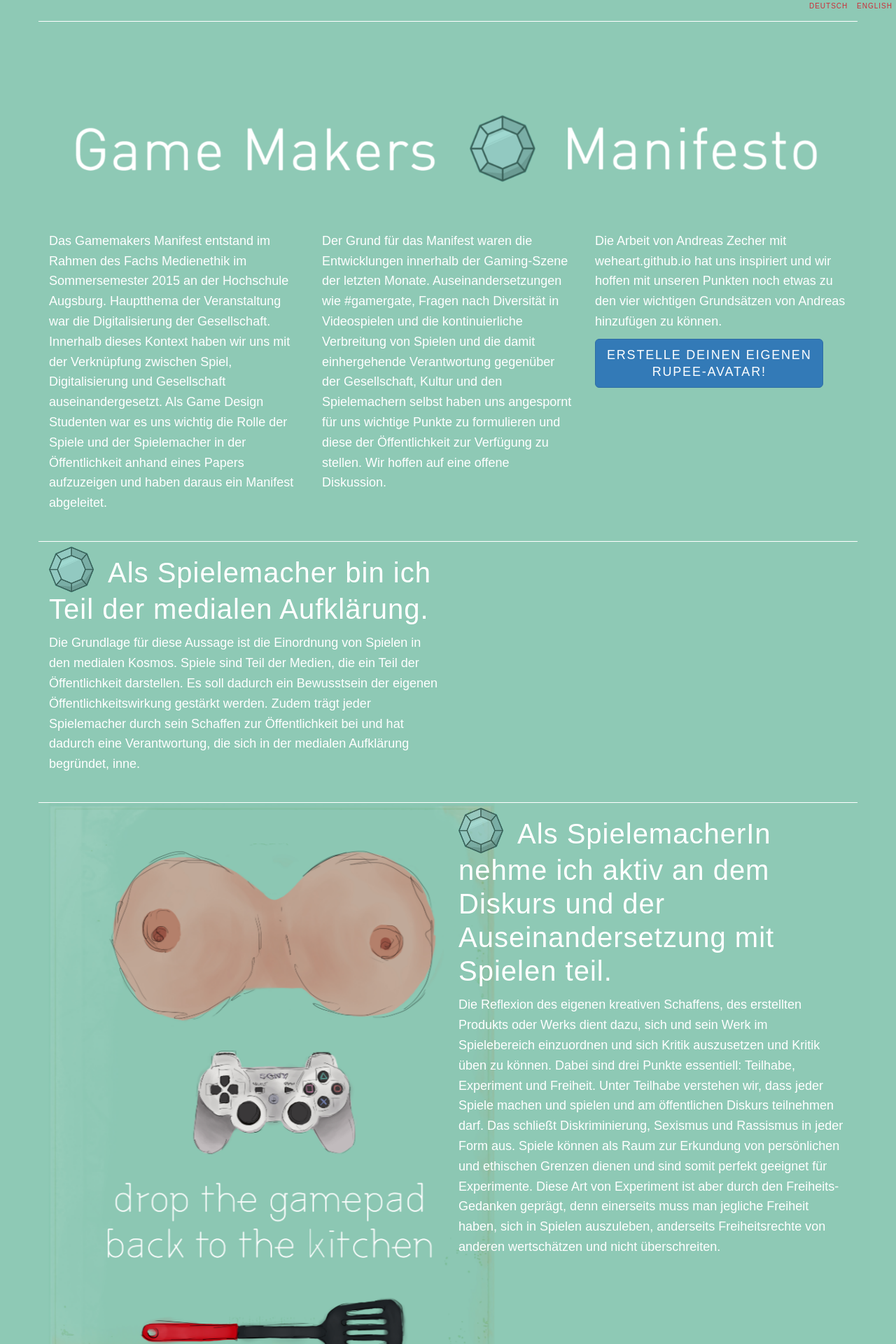
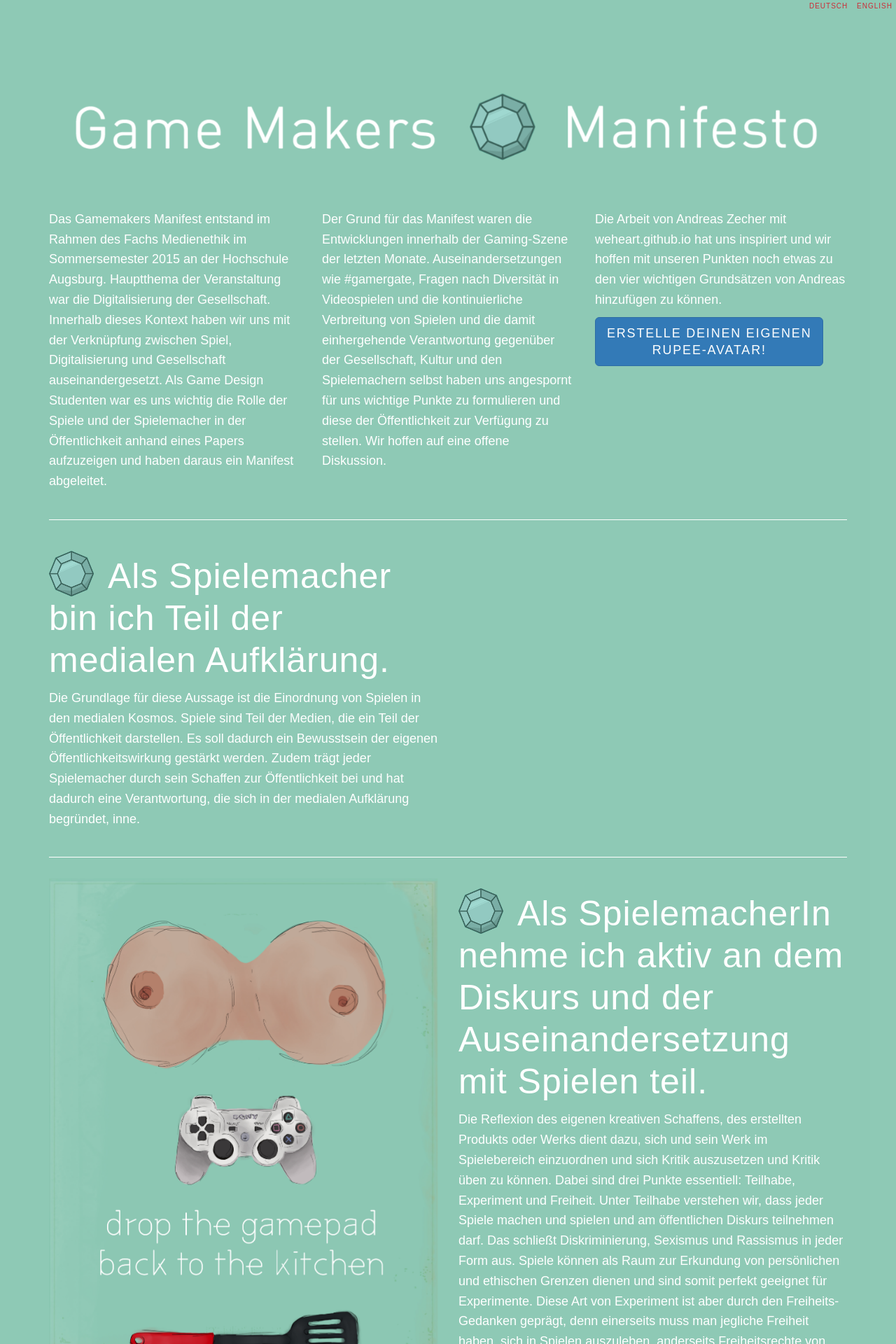
Before and after one commit to gamemakersmanifesto/gamemakersmanifesto.github.io, a Jekyll site: the page built from index.html, in a window 1280 px wide. Shown: the top 1920 px of the page at 70% size. Built offline with Jekyll 4.4.1, drawn with Linux system fonts in a browser that asks for light colours; nearby versions of some CDN libraries; some web fonts are replaced.

Commit message:
REFURBISH: Structure + Css

```diff
--- a/_layouts/manifest.html
+++ b/_layouts/manifest.html
@@ -8,7 +8,7 @@ layout: default
             <section>
                 <div class="col-md-12">
                 <div class="vertical-center gmm-logo">
-                    <img src="img/Logo.png" class="img-responsive ">
+                    <img src="img/Logo.png" class="img-responsive">
                     <!--<h1>Game Makers Manifesto</h1>-->
 
                 </div>
@@ -28,6 +28,8 @@ layout: default
             </section>
         </div>
 
+        <div class="separator"></div>
+
         <div class="row">
             <section>
                 <div class="vertical-center">
@@ -42,12 +44,13 @@ layout: default
             </section>
         </div>
 
+        <div class="separator"></div>
 
         <div class="row">
             <section>
                 <div class="vertical-center">
                     <div class="col-md-6">
-                        <img src="img/poster_web/GameMakersManifesto_poster_boobs.png">
+                        <img src="img/poster_web/GameMakersManifesto_poster_boobs.png" class="img-responsive"  alt="Game Makers Manifesto Poster Boobs">
                         <!--
                         <div class="vertical-center">
                             <img src="img/boobs.png" class="img-responsive">
@@ -69,6 +72,8 @@ layout: default
             </section>
         </div>
 
+        <div class="separator"></div>
+
         <div class="row">
             <section>
                 <div class="vertical-center">
@@ -77,7 +82,7 @@ layout: default
                         <p>Neben dem eigentlich Produkt “Spiel” ist die Kultur darum extrem wichtig, denn hier treffen Spielemacher und Spieler, sowie die Öffentlichkeit aufeinander. Dementsprechend muss hier miteinander kommuniziert und gehandelt werden. Als Grundlage für eine akzeptable soziale Interaktion gelten ethische, moralische sowie menschliche Werte. Bei Ausschreitungen sollte man durch moderierende Eingriffe die Community sowie Diskurse steuern. Die laute Stimme von Wenigen darf nicht die Menge zum Schweigen bringen.</p>
                     </div>
                     <div class="col-md-6">
-                        <img src="img/poster_web/GameMakersManifesto_poster_sarkeesian.png">
+                        <img src="img/poster_web/GameMakersManifesto_poster_sarkeesian.png" class="img-responsive"  alt="Game Makers Manifesto Poster Sarkeesian">
                         <!--
                         <div class="vertical-center">
                             <img src="img/face.png" class="img-responsive">
@@ -94,11 +99,13 @@ layout: default
             </section>
         </div>
 
+        <div class="separator"></div>
+
         <div class="row">
             <section>
                 <div class="vertical-center">
                     <div class="col-md-6">
-                        <img src="img/poster_web/GameMakersManifesto_poster_gamer.png">
+                        <img src="img/poster_web/GameMakersManifesto_poster_gamer.png" class="img-responsive" alt="Game Makers Manifesto Poster Gamer">
                         <!--
                         <div class="vertical-center">
                             <img src="img/whocares_text.png" class="img-responsive">
--- a/css/main.css
+++ b/css/main.css
@@ -74,10 +74,13 @@ img {
     padding-top:120px;
     padding-bottom:60px;
 }
-.row {
+.separator {
+    display: block;
+    width: 100%;
+    height:1px;
+    background:#fff;
     margin-top: 30px;
     margin-bottom: 30px;
-    border-top:1px solid #fff;
 }
 /* TEXT */
 
@@ -107,7 +110,7 @@ p {
 
 @media all and (min-width: 960px) {
     h2 {
-        font-size: 4rem;
+        font-size: 5rem;
     }
     p {
         font-size: 18px;
@@ -116,7 +119,7 @@ p {
 
 @media all and (max-width: 959px) and (min-width: 600px) {
     h2 {
-        font-size: 3rem;
+        font-size: 4rem;
     }
     p {
         font-size: 16px;
@@ -125,7 +128,7 @@ p {
 
 @media all and (max-width: 599px) and (min-width: 320px) {
     h2 {
-        font-size: 2.5rem;
+        font-size: 3rem;
     }
     p {
         font-size: 12px;
```
